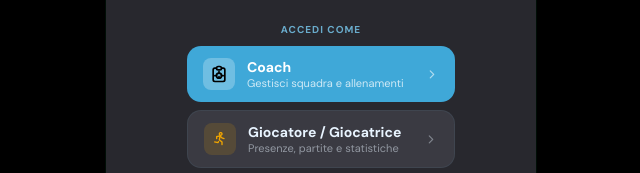
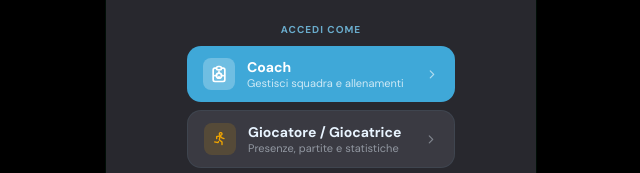
Before and after one commit to digoutetienne-cmyk/coachboard, a plain HTML site: page index.html in a window 1280 px wide. Shown: the part 419-592 px from the top of the page, 319-959 px from the left. Drawn offline with Linux system fonts and the light colour scheme.

Commit message:
Add files via upload

```diff
--- a/index.html
+++ b/index.html
@@ -1848,7 +1848,7 @@ body.theme-light .lbtn-ghost{border-color:rgba(0,0,0,.2);color:#333}
   <div style="width:100%;max-width:268px;margin-bottom:8px">
     <div style="font-size:10px;font-weight:700;letter-spacing:.1em;text-transform:uppercase;color:var(--t3);margin-bottom:10px">Accedi come</div>
     <button class="lbtn" onclick="loginAs('coach')" style="margin-bottom:8px;justify-content:flex-start;padding:12px 16px;border-radius:14px;background:#3fa8d8;color:#fff;border:none">
-      <span style="width:32px;height:32px;border-radius:8px;background:rgba(255,255,255,.25);display:flex;align-items:center;justify-content:center;flex-shrink:0"><svg xmlns="http://www.w3.org/2000/svg" width="20" height="20" viewBox="0 0 24 24" fill="none" stroke="#000" stroke-width="2" stroke-linecap="round" stroke-linejoin="round"><path d="M9 5H7a2 2 0 0 0-2 2v12a2 2 0 0 0 2 2h10a2 2 0 0 0 2-2V7a2 2 0 0 0-2-2h-2"/><rect x="9" y="3" width="6" height="4" rx="2"/><circle cx="12" cy="14" r="3"/><path d="M12 11v-2m0 8v-2M9 14H7m10 0h-2"/></svg></span>
+      <span style="width:32px;height:32px;border-radius:8px;background:rgba(255,255,255,.25);display:flex;align-items:center;justify-content:center;flex-shrink:0"><svg xmlns="http://www.w3.org/2000/svg" width="20" height="20" viewBox="0 0 24 24" fill="none" stroke="#ffffff" stroke-width="2" stroke-linecap="round" stroke-linejoin="round"><path d="M9 5H7a2 2 0 0 0-2 2v12a2 2 0 0 0 2 2h10a2 2 0 0 0 2-2V7a2 2 0 0 0-2-2h-2"/><rect x="9" y="3" width="6" height="4" rx="2"/><circle cx="12" cy="14" r="3"/><path d="M12 11v-2m0 8v-2M9 14H7m10 0h-2"/></svg></span>
       <span style="flex:1;text-align:left;margin-left:4px;color:#fff">
         <span style="display:block;font-size:14px;font-weight:700;color:#fff">Coach</span>
         <span style="display:block;font-size:11px;font-weight:400;color:rgba(255,255,255,.75)">Gestisci squadra e allenamenti</span>
```
